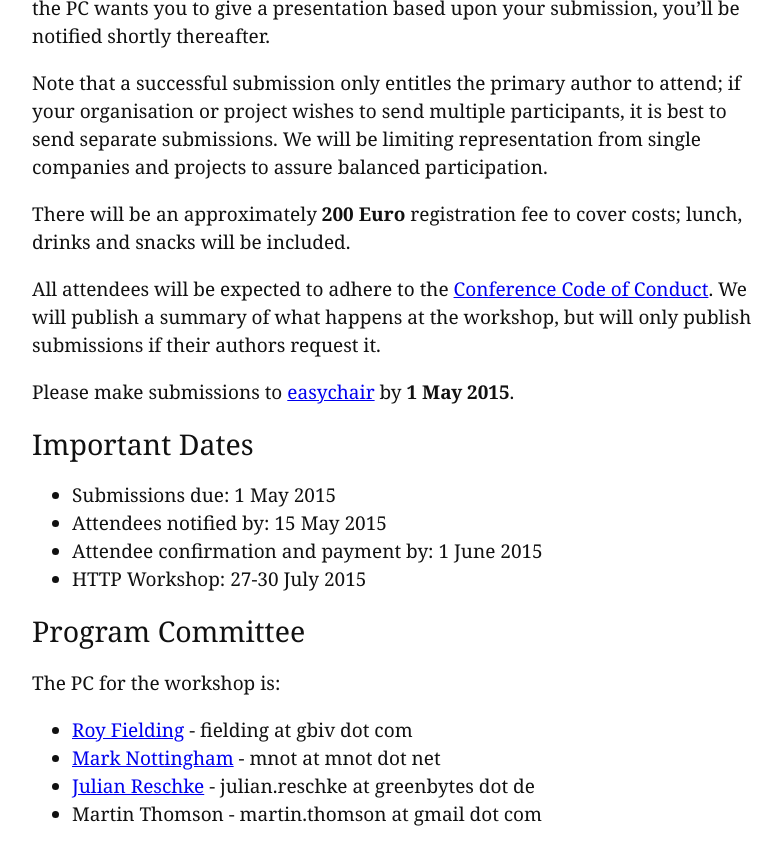
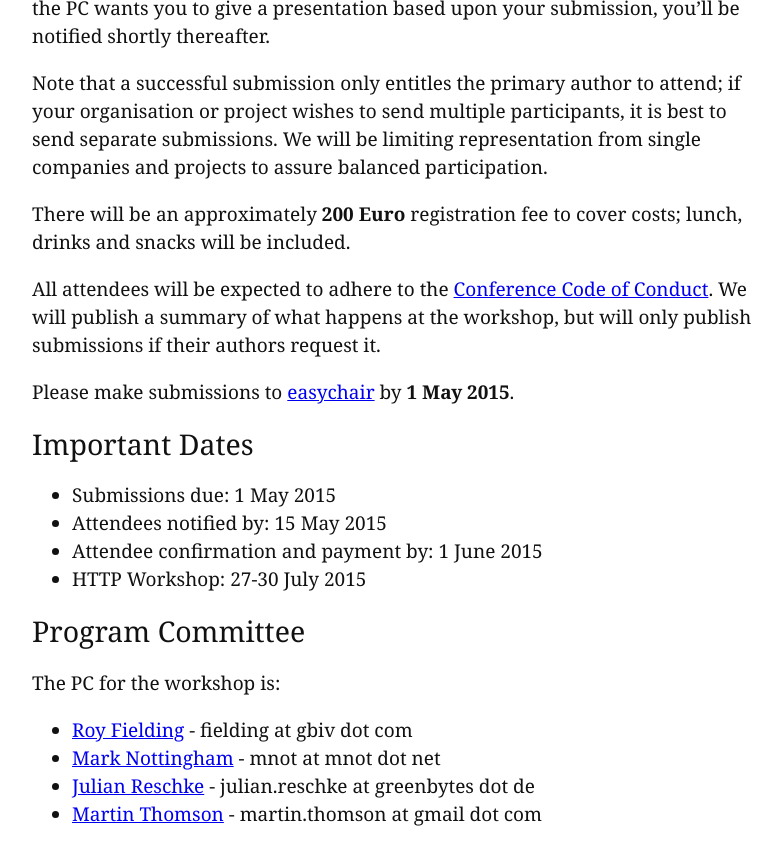
Before and after one commit to HTTPWorkshop/httpworkshop.github.io, a Jekyll site: the page built from index.md, in a window 1280 px wide and 900 px high, scrolled down 1868 px. Shown: the top 865 px of the window, without its empty margins (267-1048 px from the left). Built offline with Jekyll 4.4.1, drawn with Linux system fonts in a browser that asks for light colours; part of the change alters nothing that is shown.

```diff
--- a/index.md
+++ b/index.md
@@ -100,4 +100,4 @@ The PC for the workshop is:
 * [Roy Fielding](http://roy.gbiv.com/) - fielding at gbiv dot com
 * [Mark Nottingham](https://www.mnot.net/) - mnot at mnot dot net
 * [Julian Reschke](http://www.julian-reschke.de) - julian.reschke at greenbytes dot de
-* Martin Thomson - martin.thomson at gmail dot com
+* [Martin Thomson](https://plus.google.com/+MartinThomson/posts) - martin.thomson at gmail dot com
```
